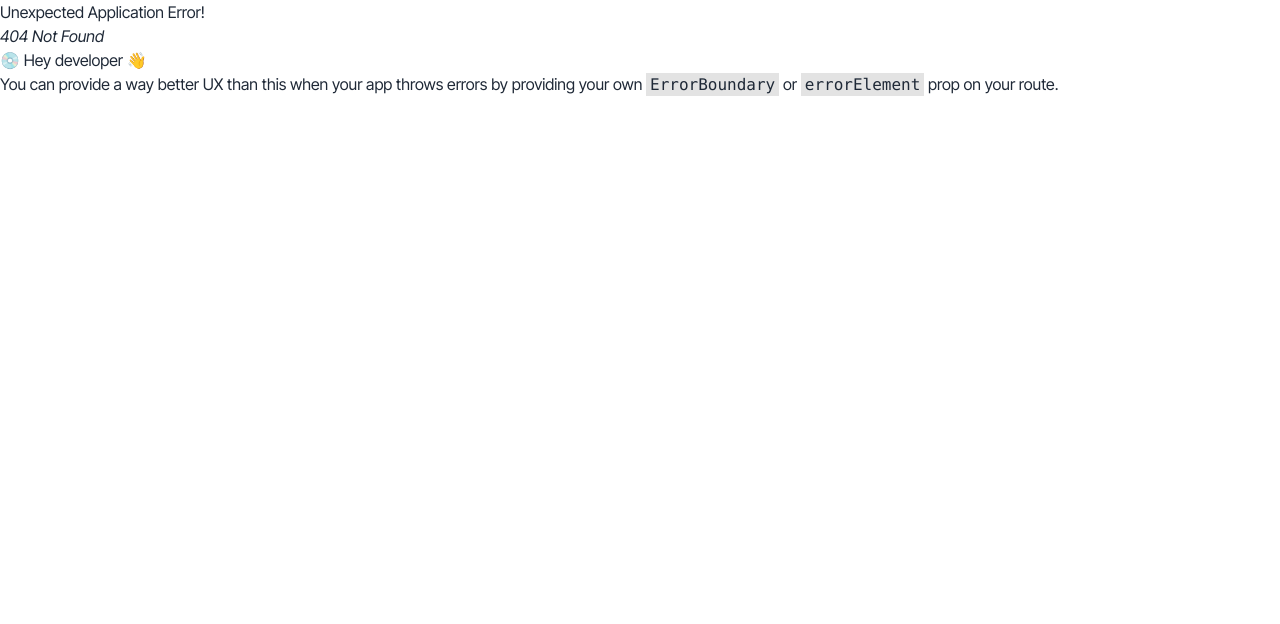
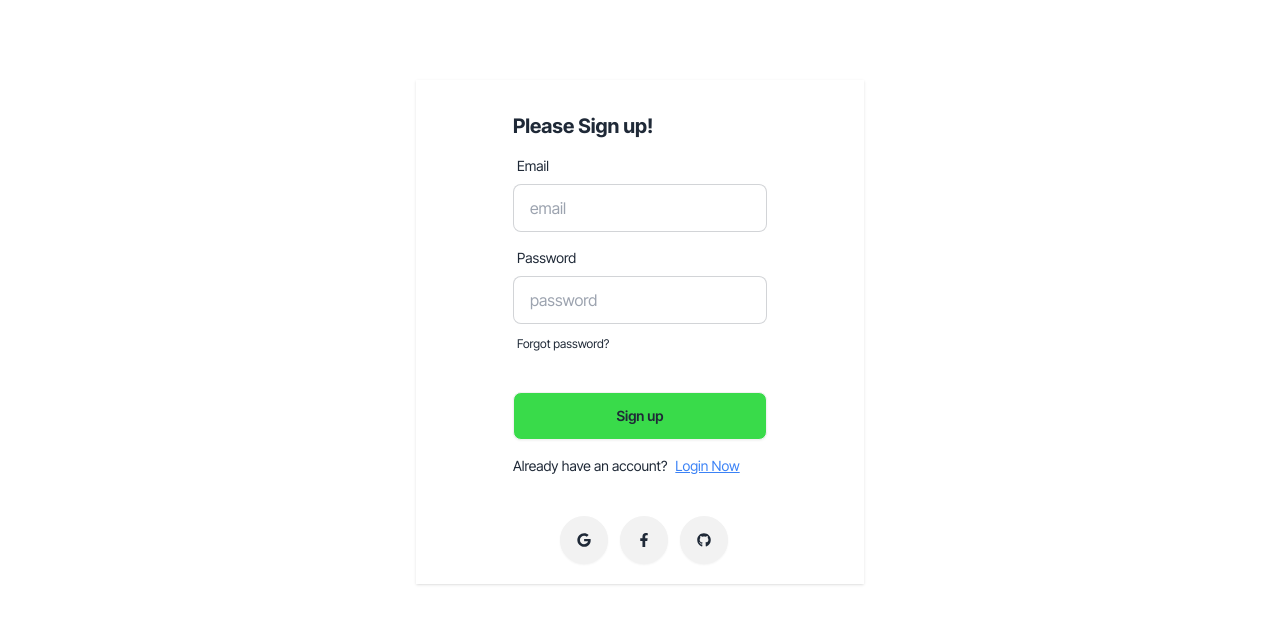
Before and after one commit to Tahsan35/foodi-client, a React (Vite) app: page /signup in a window 1280 px wide. Before the commit this address had no page. Shown: the top 624 px of the page. Built offline with nearby package versions, Linux system fonts and the light colour scheme.

Commit message:
improving login and signup

```diff
--- a/package.json
+++ b/package.json
@@ -14,6 +14,7 @@
     "match-sorter": "^6.3.4",
     "react": "^18.2.0",
     "react-dom": "^18.2.0",
+    "react-hook-form": "^7.51.5",
     "react-icons": "^5.2.1",
     "react-router-dom": "^6.23.1",
     "react-slick": "^0.30.2",
--- /dev/null
+++ b/src/components/Modal.jsx
@@ -0,0 +1,84 @@
+import { useForm } from "react-hook-form";
+import { FaFacebookF, FaGithub, FaGoogle } from "react-icons/fa";
+import { Link } from "react-router-dom";
+
+const Modal = () => {
+  const {
+    register,
+    handleSubmit,
+    formState: { errors },
+  } = useForm();
+
+  const onSubmit = (data) => console.log(data);
+  return (
+    <dialog id="my_modal_5" className="modal modal-middle sm:modal-middle">
+      <div className="modal-box">
+        <div className="modal-action flex flex-col justify-center mt-0">
+          <form
+            onSubmit={handleSubmit(onSubmit)}
+            className="card-body"
+            method="dialog"
+          >
+            <h3 className="font-bold text-xl">Please Login!</h3>
+
+            {/* email */}
+            <div className="form-control">
+              <label className="label">
+                <span className="label-text">Email</span>
+              </label>
+              <input
+                {...register("email")}
+                type="email"
+                placeholder="email"
+                className="input input-bordered"
+                required
+              />
+            </div>
+            {/* password */}
+            <div className="form-control">
+              <label className="label">
+                <span className="label-text">Password</span>
+              </label>
+              <input
+                {...register("password")}
+                type="password"
+                placeholder="password"
+                className="input input-bordered"
+                required
+              />
+              <label className="label mt-1">
+                <a href="#" className="label-text-alt link link-hover">
+                  Forgot password?
+                </a>
+              </label>
+            </div>
+            <div className="form-control mt-6">
+              <input type="submit" value="Login" className="btn bg-green" />
+            </div>
+            <p className="text-sm my-2">
+              Donot have an account?
+              <Link to="/signup" className="underline text-blue-500 ml-2">
+                Signup Now
+              </Link>
+            </p>
+          </form>
+
+          {/* social sign in */}
+          <div className="text-center space-x-3 mb-5">
+            <button className="btn btn-circle hover:bg-green hover:text-white">
+              <FaGoogle />
+            </button>
+            <button className="btn btn-circle hover:bg-green hover:text-white">
+              <FaFacebookF />
+            </button>
+            <button className="btn btn-circle hover:bg-green hover:text-white">
+              <FaGithub />
+            </button>
+          </div>
+        </div>
+      </div>
+    </dialog>
+  );
+};
+
+export default Modal;
--- a/src/components/Navbar.jsx
+++ b/src/components/Navbar.jsx
@@ -1,7 +1,9 @@
 import { Link } from "react-router-dom";
 import logo from "/public/logo.png";
-import { FiPhoneCall } from "react-icons/fi";
+//import { FiPhoneCall } from "react-icons/fi";
 import { useEffect, useState } from "react";
+import { FaUser } from "react-icons/fa";
+import Modal from "./Modal";
 
 const NavBar = () => {
   const [isSticky, setSticky] = useState(false);
@@ -165,9 +167,14 @@
               <span className="badge badge-sm indicator-item">8</span>
             </div>
           </div>
-          <a className="btn bg-green rounded-full px-6 text-white flex items-center gap-2">
-            <FiPhoneCall /> Contact
-          </a>
+          {/* login btn */}
+          <button
+            className="btn bg-green rounded-full px-6 text-white flex items-center gap-2"
+            onClick={() => document.getElementById("my_modal_5").showModal()}
+          >
+            <FaUser /> Login
+          </button>
+          <Modal></Modal>
         </div>
       </div>
     </header>
--- /dev/null
+++ b/src/components/Signup.jsx
@@ -0,0 +1,82 @@
+import { useForm } from "react-hook-form";
+import { FaFacebookF, FaGithub, FaGoogle } from "react-icons/fa";
+import { Link } from "react-router-dom";
+
+const Signup = () => {
+  const {
+    register,
+    handleSubmit,
+    formState: { errors },
+  } = useForm();
+
+  const onSubmit = (data) => console.log(data);
+  return (
+    <div className="max-w-md bg-white shadow w-full mx-auto flex items-center justify-center my-20">
+      <div className="modal-action flex flex-col justify-center mt-0">
+        <form
+          onSubmit={handleSubmit(onSubmit)}
+          className="card-body"
+          method="dialog"
+        >
+          <h3 className="font-bold text-xl">Please Sign up!</h3>
+
+          {/* email */}
+          <div className="form-control">
+            <label className="label">
+              <span className="label-text">Email</span>
+            </label>
+            <input
+              {...register("email")}
+              type="email"
+              placeholder="email"
+              className="input input-bordered"
+              required
+            />
+          </div>
+          {/* password */}
+          <div className="form-control">
+            <label className="label">
+              <span className="label-text">Password</span>
+            </label>
+            <input
+              {...register("password")}
+              type="password"
+              placeholder="password"
+              className="input input-bordered"
+              required
+            />
+            <label className="label mt-1">
+              <a href="#" className="label-text-alt link link-hover">
+                Forgot password?
+              </a>
+            </label>
+          </div>
+          <div className="form-control mt-6">
+            <input type="submit" value="Sign up" className="btn bg-green" />
+          </div>
+          <p className="text-sm my-2">
+            Already have an account?
+            <Link to="/login" className="underline text-blue-500 ml-2">
+              Login Now
+            </Link>
+          </p>
+        </form>
+
+        {/* social sign in */}
+        <div className="text-center space-x-3 mb-5">
+          <button className="btn btn-circle hover:bg-green hover:text-white">
+            <FaGoogle />
+          </button>
+          <button className="btn btn-circle hover:bg-green hover:text-white">
+            <FaFacebookF />
+          </button>
+          <button className="btn btn-circle hover:bg-green hover:text-white">
+            <FaGithub />
+          </button>
+        </div>
+      </div>
+    </div>
+  );
+};
+
+export default Signup;
--- a/src/router/Router.jsx
+++ b/src/router/Router.jsx
@@ -2,6 +2,7 @@
 import Main from "../layout/Main";
 import Home from "../pages/home/Home";
 import Menu from "../pages/shop/Menu";
+import Signup from "../components/Signup";
 
 const router = createBrowserRouter([
   {
@@ -18,6 +19,10 @@
       },
     ],
   },
+  {
+    path: "/signup",
+    element: <Signup />,
+  },
 ]);
 
 export default router;
```
Also changed, not shown: 1 other file (tests, documents, lock files or other folders).
